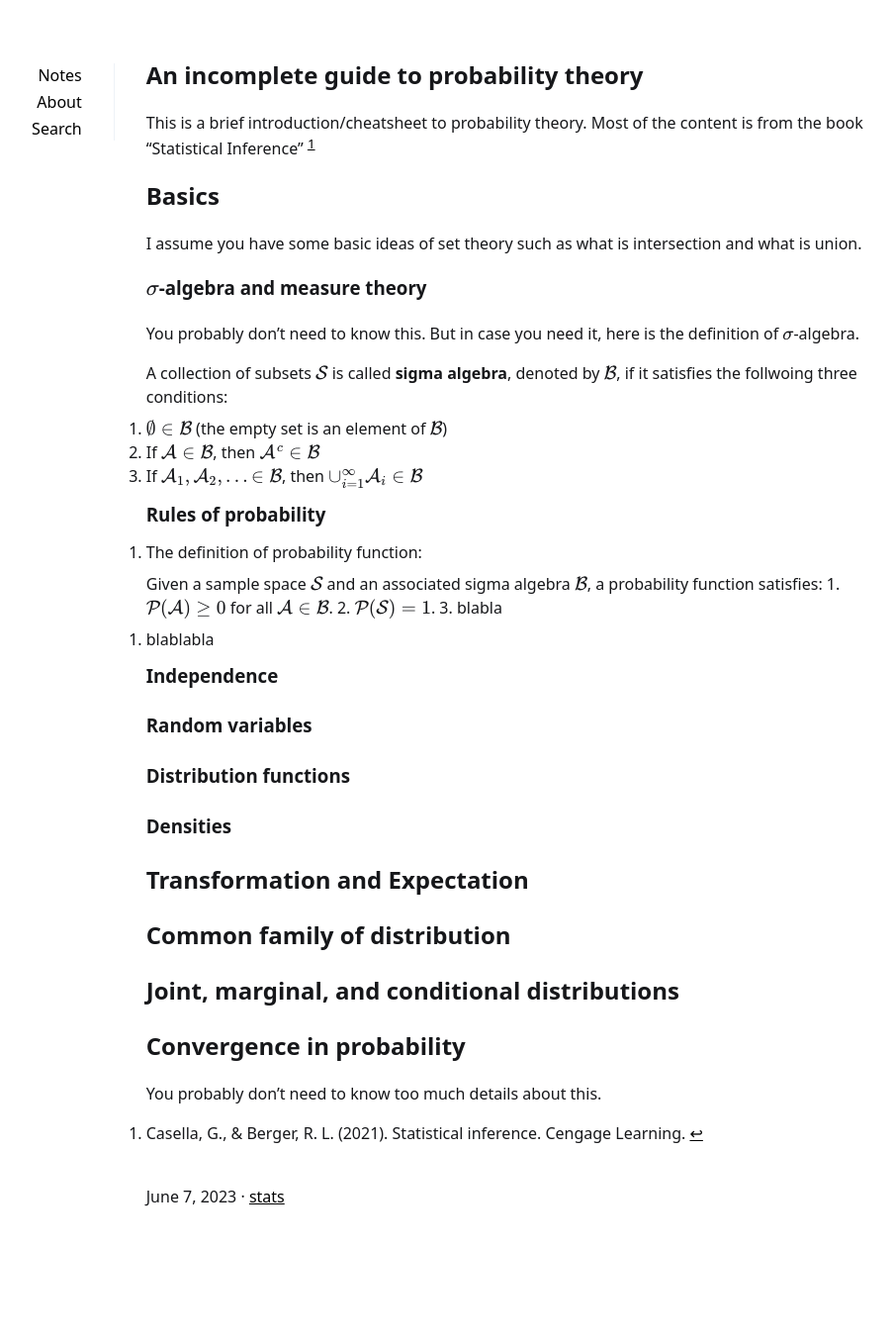
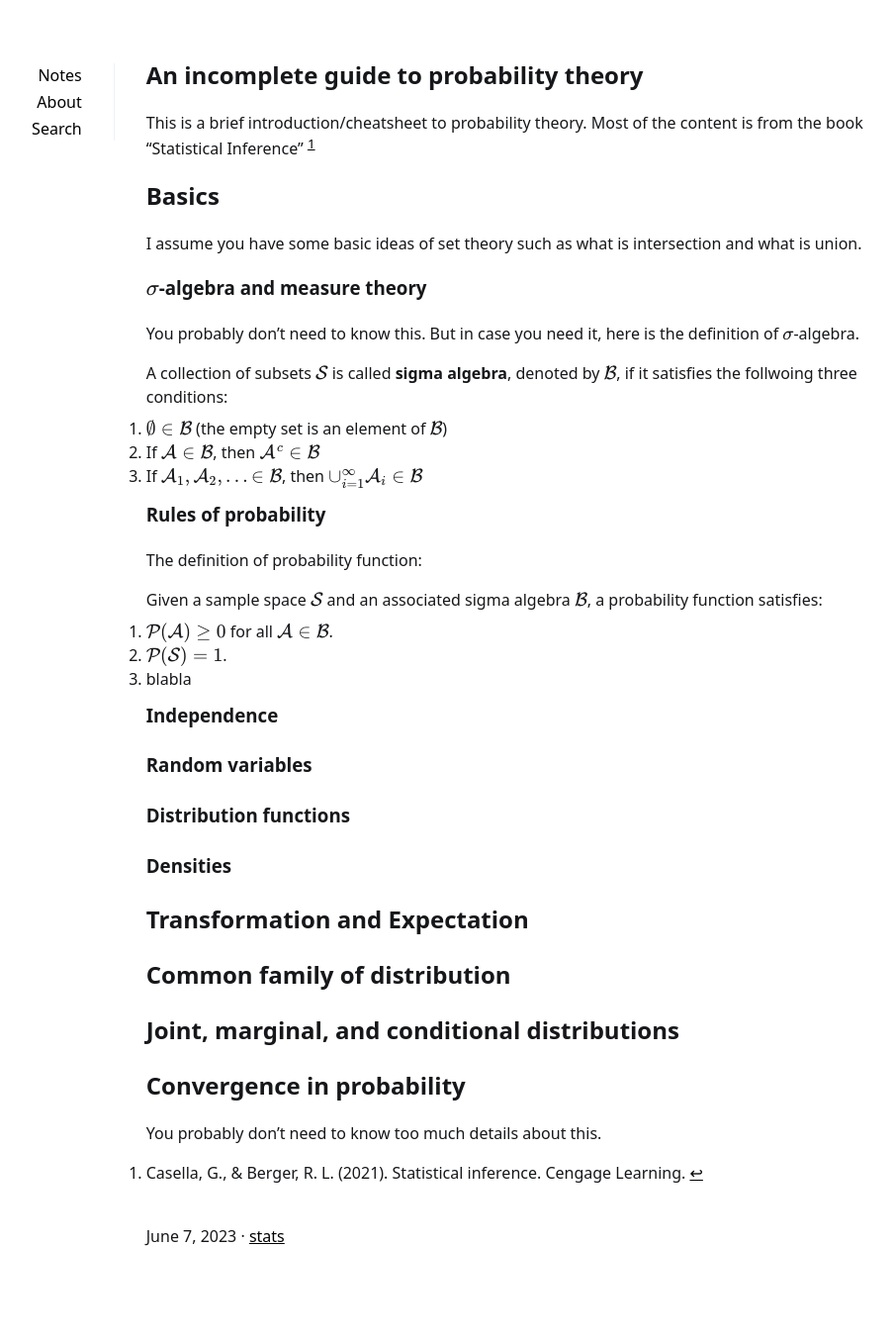
Before and after one commit to acneyouth1996/notes, a Jekyll site: the page built from _posts/2023-06-07-prob-theory.md, in a window 1280 px wide. Shown: the whole page at 99% size, without its empty margins (205-1109 px from the left). Built offline with Jekyll 4.4.1, drawn with Linux system fonts in a browser that asks for light colours; before the commit the page ends 1317 px from its top, so only the background shows below that.

Commit message:
new post

```diff
--- a/_posts/2023-06-07-prob-theory.md
+++ b/_posts/2023-06-07-prob-theory.md
@@ -28,14 +28,14 @@ A collection of subsets $$\mathcal{S}$$ is called **sigma algebra**, denoted by
 
 ### Rules of probability
 
-
-1. The definition of probability function:
+The definition of probability function:
 
 Given a sample space $$\mathcal{S}$$ and an associated sigma algebra $$\mathcal{B}$$, a probability function satisfies:
-    1. $$\mathcal{P}(\mathcal{A})  \geq 0$$ for all $$\mathcal{A} \in \mathcal{B}$$.
-    2. $$\mathcal{P}(\mathcal{S}) = 1$$.
-    3. blabla
-2. blablabla
+1. $$\mathcal{P}(\mathcal{A})  \geq 0$$ for all $$\mathcal{A} \in \mathcal{B}$$.
+2. $$\mathcal{P}(\mathcal{S}) = 1$$.
+3. blabla
+
+
 
 ### Independence
 ### Random variables
```
Also changed, not shown: 7 other files.
